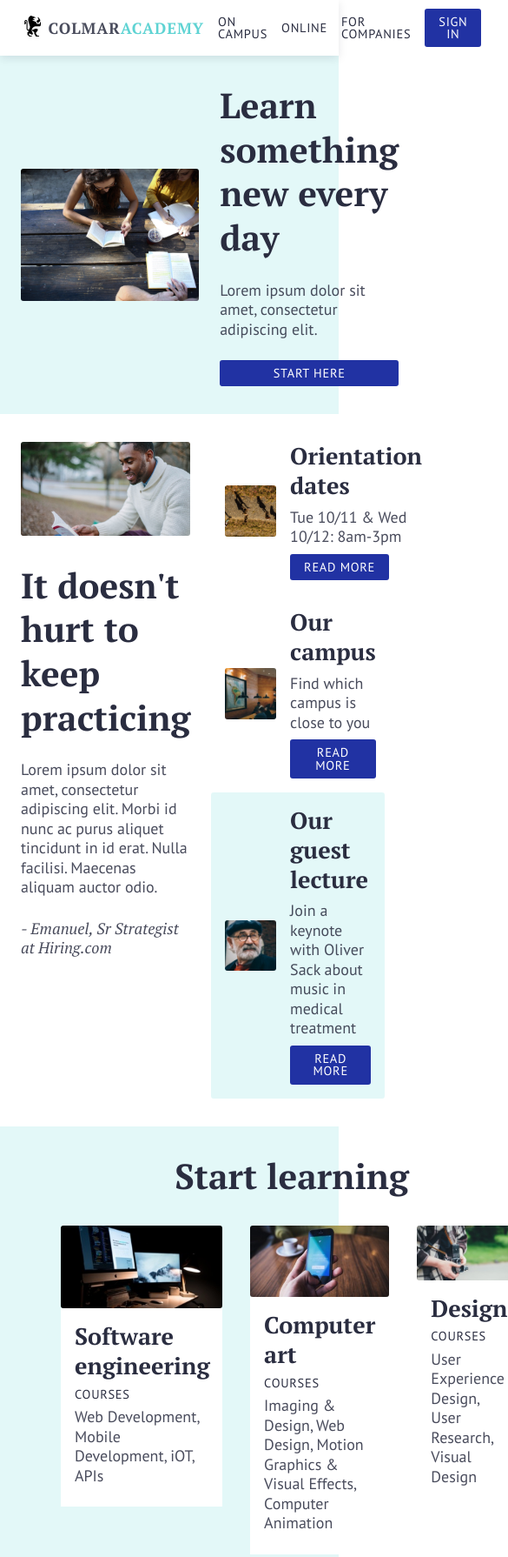
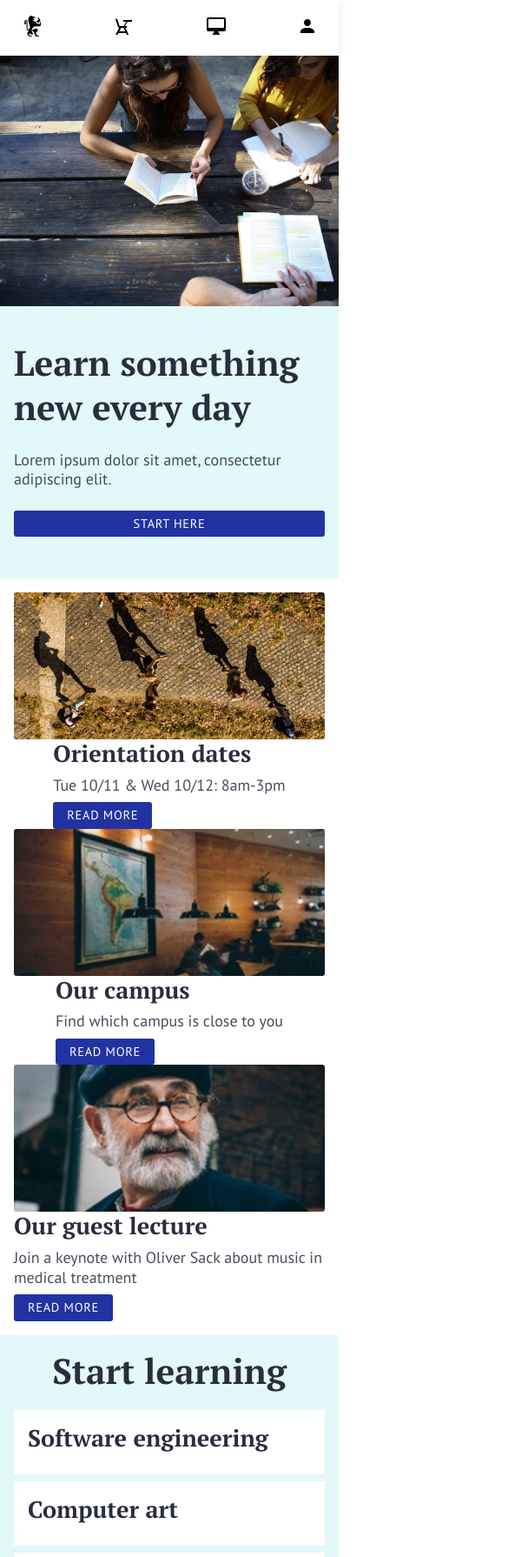
Before and after one commit to chirmer/colmar, a plain HTML site: page index.html in a window 390 px wide. Shown: the top 1790 px of the page at 87% size, 585 px wide, since content can reach past the window. Drawn offline with Linux system fonts and the light colour scheme; a web font is replaced by a local one.

Commit message:
Complete tablet version, working on mobile version.

```diff
--- a/index.html
+++ b/index.html
@@ -11,9 +11,9 @@
   <body>
 
     <header class="flex bg-white"> <!-- Nav header full-width bg -->
-      <div class="flex container justify-between align-center"> <!-- Contains page width -->
+      <div class="flex container justify-between align-center desktop"> <!-- Contains page width -->
         <div class="flex align-center"> <!-- Logo + name -->
-          <img src="resources/images/ic-logo.svg" alt="Colmar Academy">
+          <img src="resources/images/ic-logo.svg" alt="Home">
           <p class="uppercase">Colmar<span>Academy</span></p>
         </div>
         <nav class="flex align-center justify-end small"> <!-- Nav links -->
@@ -23,6 +23,12 @@
           <a class="btn rounded">Sign in</a>
         </nav>
       </div>
+      <nav class="flex container justify-between align-center mobile">
+        <img src="resources/images/ic-logo.svg" alt="Home">
+        <img src="resources/images/ic-on-campus.svg" alt="On campus">
+        <img src="resources/images/ic-online.svg" alt="Online">
+        <img src="resources/images/ic-login.svg" alt="Login">
+      </nav>
     </header>
 
     <!-- Banner -->
@@ -40,7 +46,7 @@
     <!-- Content + aside -->
     <section id="info" class="flex">
       <div class="flex container">
-        <div class="flex column"> <!-- Left column -->
+        <div class="flex column desktop"> <!-- Left column -->
           <img src="resources/images/information-main.jpg" class="rounded" alt="Man reading book">
           <h1>It doesn't hurt to keep practicing</h1>
           <p>
@@ -52,7 +58,10 @@
         </div>
         <aside class="flex column"> <!-- Right column -->
           <figure class="flex align-center">
-            <img src="resources/images/information-orientation.jpg" class="rounded" alt="Orientation">
+            <img src="resources/images/information-orientation.jpg" class="rounded desktop"
+            alt="Orientation">
+            <img src="resources/images/information-orientation-mobile.jpg" class="rounded mobile"
+            alt="Orientation">
             <figcaption class="flex column">
               <h2>Orientation dates</h2>
               <p>Tue 10/11 &amp; Wed 10/12: 8am-3pm</p>
@@ -60,7 +69,10 @@
             </figcaption>
           </figure>
           <figure class="flex align-center">
-            <img src="resources/images/information-campus.jpg" class="rounded" alt="Campus">
+            <img src="resources/images/information-campus.jpg" class="rounded desktop"
+            alt="Campus">
+            <img src="resources/images/information-campus-mobile.jpg" class="rounded mobile"
+            alt="Campus">
             <figcaption class="flex column">
               <h2>Our campus</h2>
               <p>Find which campus is close to you</p>
@@ -68,7 +80,10 @@
             </figcaption>
           </figure>
           <figure class="flex align-center bg-pale rounded">
-            <img src="resources/images/information-guest-lecture.jpg" class="rounded" alt="Guest lecture">
+            <img src="resources/images/information-guest-lecture.jpg" class="rounded desktop"
+            alt="Guest lecture">
+            <img src="resources/images/information-guest-lecture-mobile.jpg" class="rounded mobile"
+            alt="Guest lecture">
             <figcaption class="flex column">
               <h2>Our guest lecture</h2>
               <p>Join a keynote with Oliver Sack about music in medical treatment</p>
@@ -160,19 +175,19 @@
     <!-- Thesis -->
     <section id="thesis" class="flex">
       <div class="flex container column">
-        <h1>Thesis exhibit</h1>
+        <h1 class="desktop">Thesis exhibit</h1>
         <div class="flex">
           <div class="flex column"> <!-- Left column -->
             <video controls src="resources/videos/thesis.mp4">This video cannot
               play on your device.</video>
-            <h2>Reimagine urban</h2>
-            <p>
+            <h2 class="desktop">Reimagine urban</h2>
+            <p class="desktop">
               Lorem ipsum dolor sit amet, consectetur adipiscing elit. Morbi id
               nunc ac purus aliquet tincidunt in id erat. Nulla facilisi. Maecenas
               aliquam auctor odio.
             </p>
           </div>
-          <aside class="flex column"> <!-- Right column -->
+          <aside class="flex column desktop"> <!-- Right column -->
             <figure class="flex align-center bg-pale rounded">
               <img src="resources/images/thesis-fisma.jpg" class="rounded" alt="Fisma">
               <figcaption class="flex column">
--- a/resources/css/style.css
+++ b/resources/css/style.css
@@ -34,6 +34,10 @@ a:hover {
   cursor: pointer;
   color: rgb(68, 204, 204);
   transition: color 200ms linear;
+}
+
+.mobile {
+  display: none;
 }
 
 .small {
@@ -256,3 +260,116 @@ footer .container {
 footer a{
   margin-left: 16px;
 }
+
+@media only screen and (max-width: 800px) {
+
+  #banner .container, #thesis .container div.flex {
+    flex-direction: column;
+    text-align: center;
+    padding: 0 0 32px 0;
+    align-items: center;
+  }
+
+  #banner img {
+    max-width: 100%;
+    margin: 0 0 24px 0;
+    border-radius: 0;
+  }
+
+  section .container {
+    flex-direction: column;
+    align-items: center;
+  }
+
+  #info div.flex div.flex.column, #thesis div.flex div.flex.column {
+    max-width: 80%;
+    margin-bottom: 32px;
+  }
+
+  #info aside, #thesis aside {
+    max-width: 66%;
+    margin-left: 0;
+  }
+
+  #courses .small, #courses p {
+    display: none;
+  }
+
+  #thesis aside {
+    text-align: left;
+  }
+
+}
+
+@media only screen and (max-width: 675px) {
+
+  .desktop, #courses img, #courses a {
+    display: none;
+  }
+
+  #banner h1, #banner p {
+    text-align: left;
+  }
+
+  #info .bg-pale {
+    background-color: white;
+  }
+
+  nav.mobile {
+    display: flex;
+  }
+
+  #banner div.column, #info .container, #courses .container {
+    padding: 16px;
+    max-width: 100%;
+  }
+
+  #info aside {
+    max-width: 100%;
+    margin-left: 0;
+  }
+
+  #info figure {
+    flex-direction: column;
+    max-width: 100%;
+    padding: 0;
+  }
+
+  #info aside figure img.mobile {
+    display: flex;
+    max-width: 100%;
+    height: auto;
+    margin: 0;
+  }
+
+  #info div.container {
+    padding: 16px;
+    margin: 0;
+  }
+
+  #courses div.justify-between {
+    flex-direction: column;
+    width: 100%;
+  }
+
+  #courses figure {
+    width: 100%;
+    margin: 4px 0;
+  }
+
+  #thesis div.container, #thesis .container {
+    padding: 0;
+    margin: 0;
+  }
+
+  #thesis .container .flex {
+    padding: 0;
+    margin: 0;
+  }
+
+  video {
+    width: 100%;
+    margin: 0;
+  }
+
+}
```
